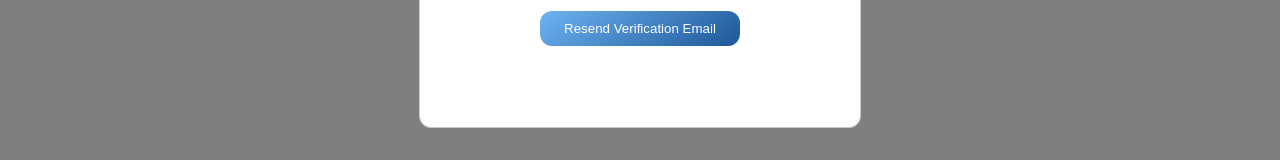
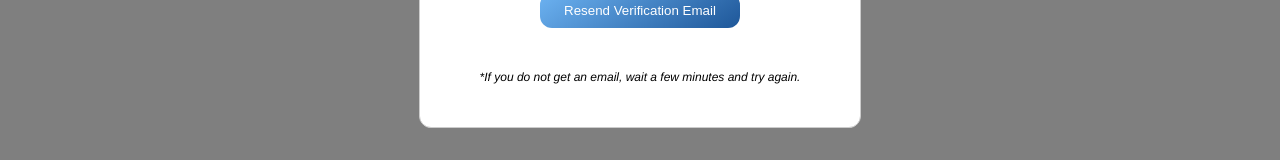
Before and after one commit to BradyAmundson/gruuper, a React (Create React App) app: page /profile in a window 1280 px wide. Both pictures are taken after a click on the button "Resend Verification Email". Shown: the part 468-628 px from the top of the page. Built offline with nearby package versions, Linux system fonts and the light colour scheme; no server answers.

Commit message:
hotfix: potential student registration bug fix

```diff
--- a/src/components/ResendVerificationModal.js
+++ b/src/components/ResendVerificationModal.js
@@ -22,17 +22,21 @@ const ResendVerificationModal = ({ isOpen, onRequestClose }) => {
             );
             const user = userCredential.user;
 
-      //   console.log("user", user);
+            console.log("user", user);
+            auth.signOut();
+
 
             if (!user.emailVerified) {
                 // Send the verification email
                 await sendEmailVerification(user);
+                console.log("Verification email sent!");
                 setMessage("Verification email sent! Please check your inbox.");
                 setError("");
             } else {
+                console.log("Email is already verified.");
+                setMessage("Email is already verified.");
                 setError("Email is already verified.");
             }
-      auth.signOut();
         } catch (error) {
             setError(
                 "Error sending verification email. Please check your credentials and try again."
@@ -105,6 +109,9 @@ const ResendVerificationModal = ({ isOpen, onRequestClose }) => {
             >
                 Resend Verification Email
             </button>
+            <p style={{ marginBottom: "10px", fontSize: "0.75rem", fontStyle: "italic" }}>
+                *If you do not get an email, wait a few minutes and try again.
+            </p>
             {message && (
                 <p style={{ color: "green", marginTop: "20px" }}>{message}</p>
             )}
--- a/src/firebase/authService.js
+++ b/src/firebase/authService.js
@@ -182,13 +182,12 @@ export function SignUpEmail({
         password
       );
       setLoading(true);
-      navigate("/about");
+      signOut(auth);
       createUser(firstName, lastName, auth.currentUser.uid, userType, email);
       await sendEmailVerification(userCredential.user).then(() => {
         alert("Email sent (Check Spam folder)");
         setLoading(false);
       });
-      signOut(auth);
       localStorage.clear();
     } catch (error) {
       console.error("Error signing up:", error.message);
@@ -253,8 +252,8 @@ export function SignInWithEmail() {
         password
       );
       if (!auth.currentUser.emailVerified) {
+        signOut(auth);
         alert("Must Verify Email (Check Spam folder)");
-        signOut(auth);
         return;
       }
       const userData = await getUser(userCredential.user.uid);
```
Lines whose indentation alone changed are shown as unchanged.
